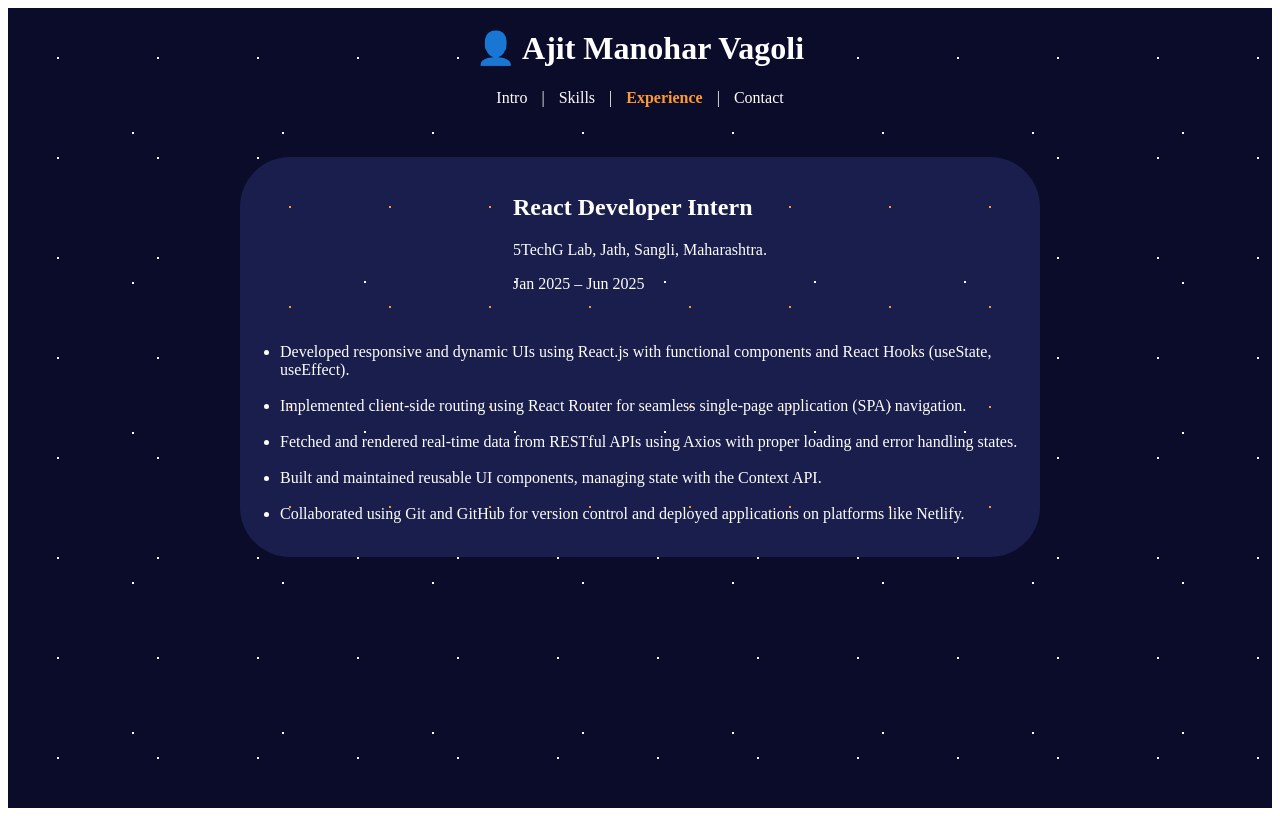
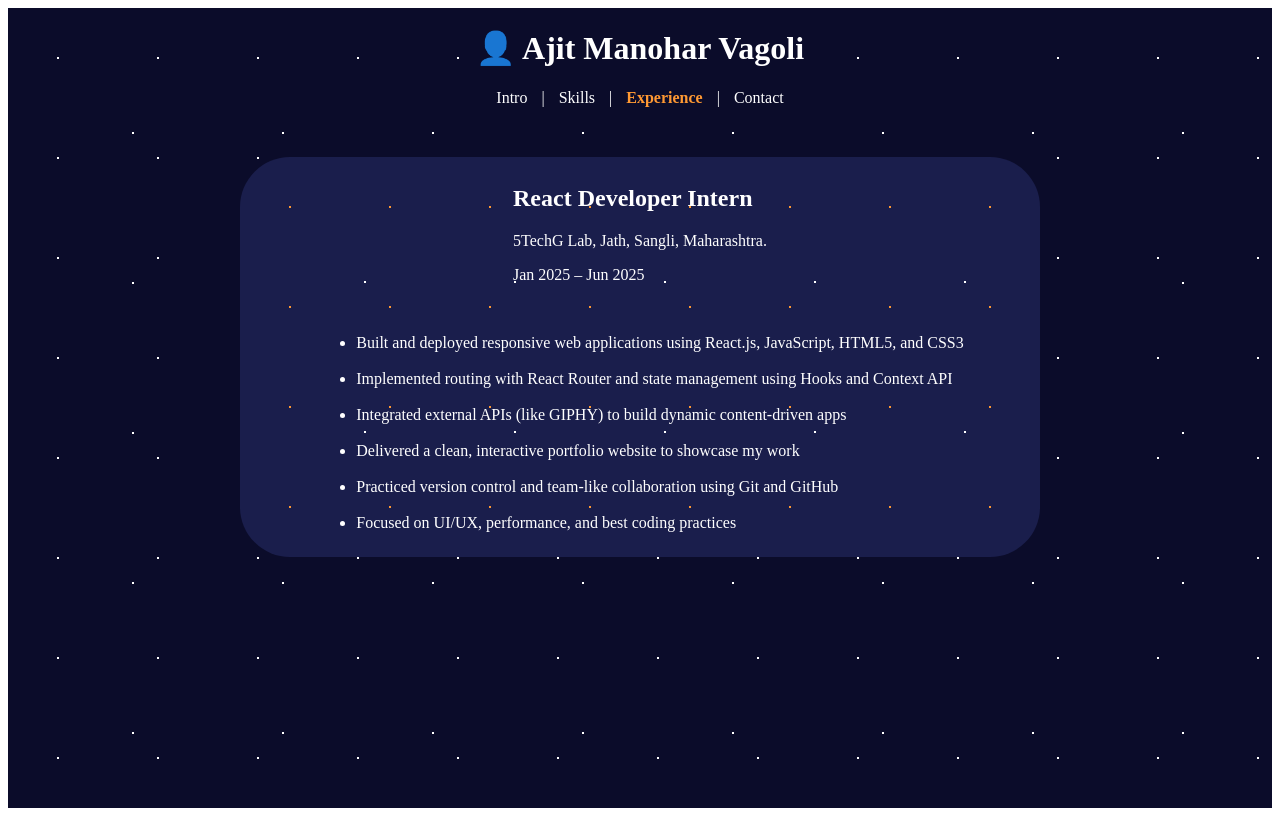
Before and after one commit to AjitVagoli/Portfolio-Website, a React (Vite) app: page /experience in a window 1280 px wide. Built offline with nearby package versions, Linux system fonts and the light colour scheme.

Commit message:
Updated Contact and Experience components

```diff
--- a/src/Components/Contact.jsx
+++ b/src/Components/Contact.jsx
@@ -6,6 +6,10 @@ const Contact = () => {
     <h3>Name: Ajit Manohar Vagoli</h3>
     <h3>Mobile.No: +91 9284079473</h3>
     <h3>Gmail: ajitvagoli34@gmail.com</h3>
+    <button className='link' onClick={() => window.open("https://www.linkedin.com/in/ajit-vagoli-0a0455238", "_blank")}>
+    Visit My LinkedIn
+    </button>
+
 
     </div>
   )
--- a/src/Components/Experience.jsx
+++ b/src/Components/Experience.jsx
@@ -13,15 +13,17 @@ const Experience = () => {
 
       <div>
       <ul>
-        <li>Developed responsive and dynamic UIs using React.js with functional components and React Hooks (useState, useEffect).</li>
+        <li>Built and deployed responsive web applications using React.js, JavaScript, HTML5, and CSS3 </li>
         <br/>
-        <li>Implemented client-side routing using React Router for seamless single-page application (SPA) navigation.</li>
+        <li>Implemented routing with React Router and state management using Hooks and Context API </li>
         <br/>
-        <li>Fetched and rendered real-time data from RESTful APIs using Axios with proper loading and error handling states.</li>
+        <li>Integrated external APIs (like GIPHY) to build dynamic content-driven apps </li>
         <br/>
-        <li>Built and maintained reusable UI components, managing state with the Context API.</li>
+        <li>Delivered a clean, interactive portfolio website to showcase my work </li>
         <br/>
-        <li>Collaborated using Git and GitHub for version control and deployed applications on platforms like Netlify.</li>
+        <li>Practiced version control and team-like collaboration using Git and GitHub </li>
+        <br/>
+        <li>Focused on UI/UX, performance, and best coding practices </li>
       </ul>
       </div>
 
--- a/src/index.css
+++ b/src/index.css
@@ -96,3 +96,14 @@
     align-items: center;
     justify-content: center;
 }
+
+.link{
+    height: 40px;
+    width: 150px;
+    border-radius: 10px;
+    cursor: pointer;
+}
+
+.link:hover{
+    transform:scale(1.02);
+}
```
